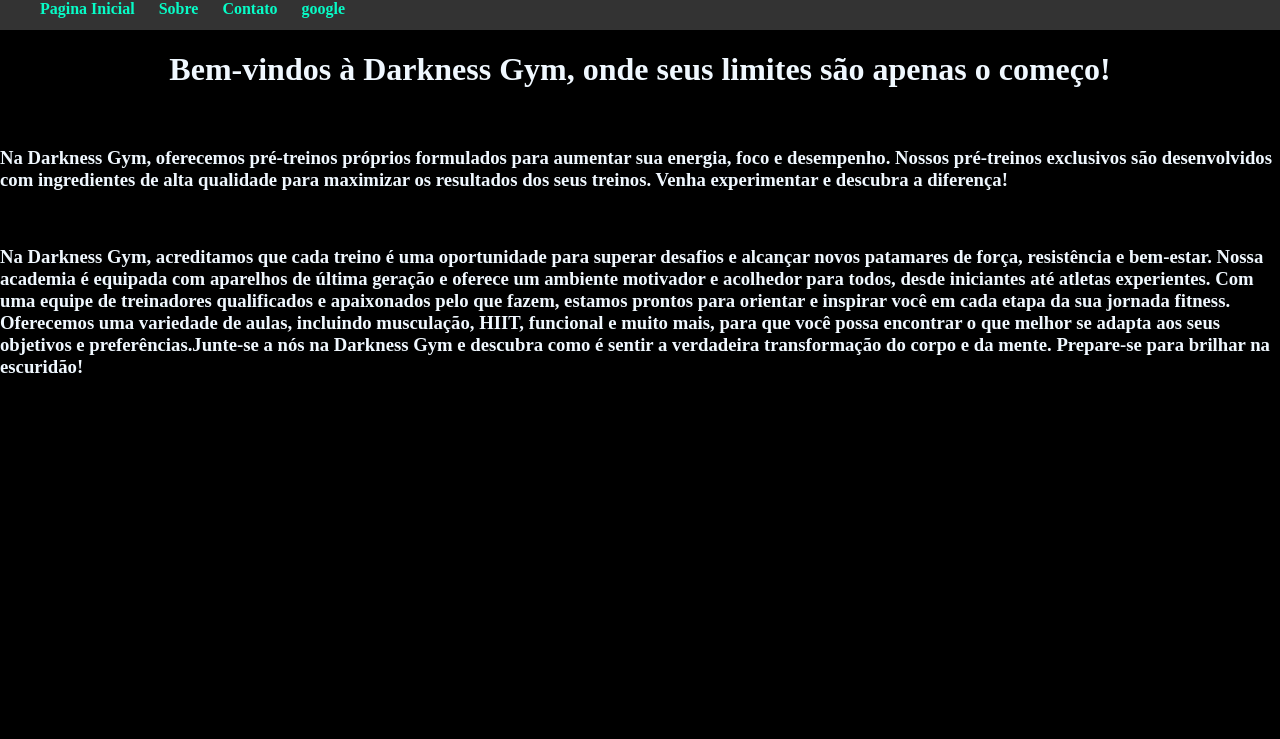
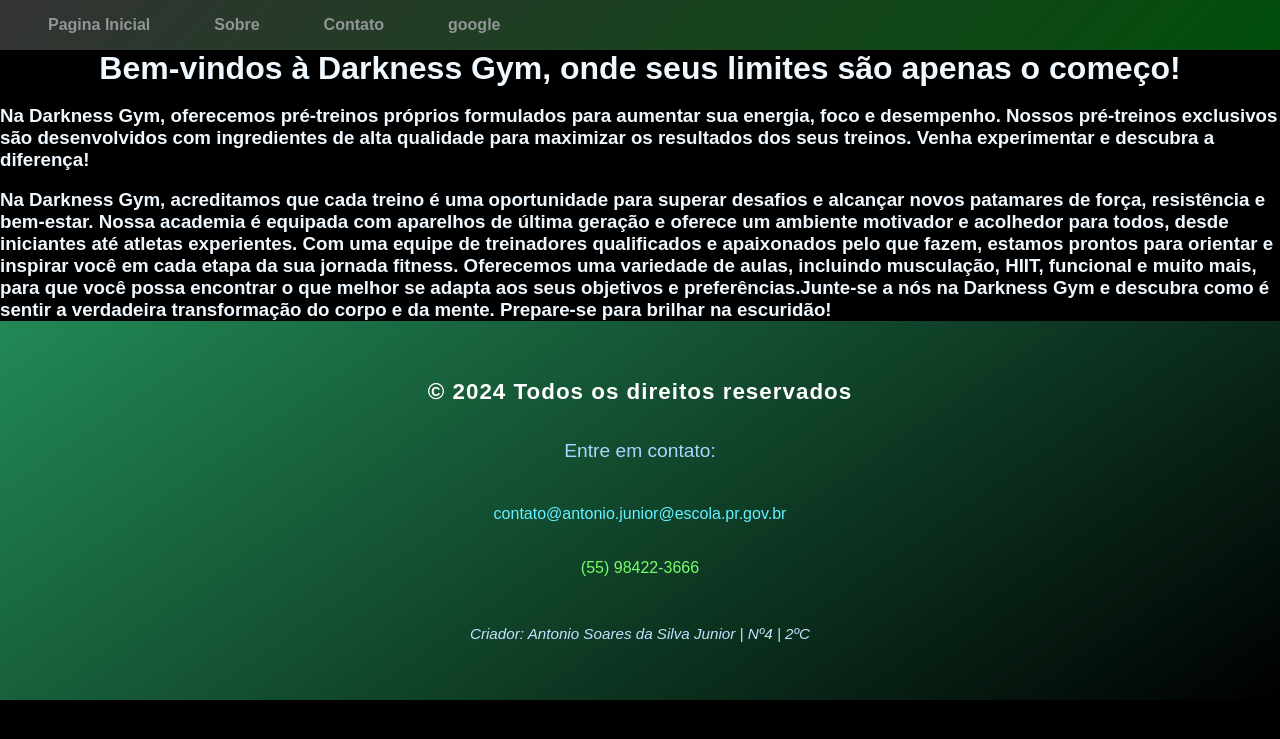
Before and after one commit to giovane453/Programacao-No-Des-De-Sistemas---3-Ano-D-Manha-, a PHP site: page /home.html in a window 1280 px wide. Shown: the top 739 px of the page. Run offline with PHP 8.4, Linux system fonts and the light colour scheme; lists and menus that the app fills with data are empty.

Commit message:
Add files via upload

```diff
--- a/home.css
+++ b/home.css
@@ -17,32 +17,36 @@ justify-content: center;
 .segundo{
   color: aliceblue;
 }
+
+* {
+  margin: 0;
+  padding: 0;
+  box-sizing: border-box;
+  font-family: 'Arial', sans-serif;
+}
+
   .navbar {
-  background-color: #333;
-
-  height: 30px;
+    background: linear-gradient(135deg, #333, #027611aa);
+    padding: 1rem 2rem;
 
   }
 
   .nav-list {
     list-style: none;
-margin-top: 0;
-
-
-
-}
-
-.nav-list li {
-  display: inline;
-  margin-right: 20px;
-
+    display: flex;
+    justify-content: flex-start;
+    align-items: center;
+    gap: 2rem;
   }
 
   .nav-list li a {
+    color: white;
     text-decoration: none;
-  color: #07fcc7;
-  font-weight: bold;
-
+    font-weight: 500;
+    padding: 0.5rem 1rem;
+    border-radius: 4px;
+    transition: all 0.3s ease;
+    position: relative;
   }
 
   .nav-list li a:hover {
@@ -54,3 +58,106 @@ margin-top: 0;
   height: 50px;
   top: -5px;
   }
+
+  .nav-list li a {
+    text-decoration: none;
+    color: #909696;
+    font-weight: bold;
+  }
+
+  footer {
+    background: linear-gradient(145deg, #218955, #000000);
+    padding: 2.5rem 1rem;
+    text-align: center;
+    position: relative;
+    overflow: hidden;
+  }
+
+
+
+  footer table {
+    width: 100%;
+    max-width: 800px;
+    margin: 0 auto;
+
+    border-spacing: 0 10px;
+  }
+
+  footer th {
+    padding: 8px 0;
+    font-weight: normal;
+    text-align: center;
+    position: relative;
+  }
+
+  footer tr:first-child th {
+    font-size: 1.4rem;
+    font-weight: 600;
+    letter-spacing: 1px;
+    color: #ffffff;
+    padding-bottom: 15px;
+  }
+
+  footer tr:nth-child(2) th {
+    font-size: 1.2rem;
+    color: #a8d8ff;
+    padding-top: 10px;
+    padding-bottom: 20px;
+  }
+
+  footer tr:nth-child(3) th,
+  footer tr:nth-child(4) th {
+    transition: all 0.3s ease;
+  }
+
+  footer tr:nth-child(3) th:hover,
+  footer tr:nth-child(4) th:hover {
+    transform: translateX(5px);
+  }
+
+  footer a {
+    color: #ffffff;
+    text-decoration: none;
+    transition: all 0.3s ease;
+    display: inline-block;
+    padding: 5px 10px;
+    border-radius: 4px;
+  }
+
+  footer tr:nth-child(3) a {
+    color: #64f0ff;
+  }
+
+  footer tr:nth-child(4) a {
+    color: #76ff64;
+  }
+
+  footer a:hover {
+    background: rgba(255, 255, 255, 0.1);
+    text-decoration: none;
+  }
+
+  footer tr:last-child th {
+    font-size: 0.95rem;
+    color: #c2e1ff;
+    padding-top: 25px;
+    font-style: italic;
+  }
+
+  /* Responsive Design */
+  @media (max-width: 600px) {
+    footer {
+      padding: 1.8rem 0.5rem;
+    }
+
+    footer tr:first-child th {
+      font-size: 1.2rem;
+    }
+
+    footer tr:nth-child(2) th {
+      font-size: 1rem;
+    }
+
+    footer th {
+      font-size: 0.9rem;
+    }
--- a/home.html
+++ b/home.html
@@ -8,6 +8,8 @@
     <title>Home</title>
 </head>
 <body>
+
+
     <nav class="navbar">
         <ul class="nav-list">
           <li><a href="file:///C:/Users/soare/Downloads/low.html--main/low.html--main/selva/selva.html">Pagina Inicial</a>
@@ -42,11 +44,35 @@
     brilhar na escuridão!  </h3> </div>
 
 
-
-
-
-
-
+    <footer>
+      <table>
+        <tr>
+          <th>© 2024 Todos os direitos reservados</th>
+        </tr>
+        <tr>
+          <th>Entre em contato:</th>
+        </tr>
+        <tr>
+          <th>
+            <a href="mailto:contato@antonio.junior@escola.pr.gov.br" title="Enviar email">
+              contato@antonio.junior@escola.pr.gov.br
+            </a>
+          </th>
+        </tr>
+        <tr>
+          <th>
+            <a href="tel:+5555984223666" title="Ligar agora">
+              (55) 98422-3666
+            </a>
+          </th>
+        </tr>
+        <tr>
+          <th>
+            Criador: Antonio Soares da Silva Junior | Nº4 | 2ºC
+          </th>
+        </tr>
+      </table>
+    </footer>
 
 </body>
 </html>
```
Lines whose indentation alone changed are shown as unchanged.
